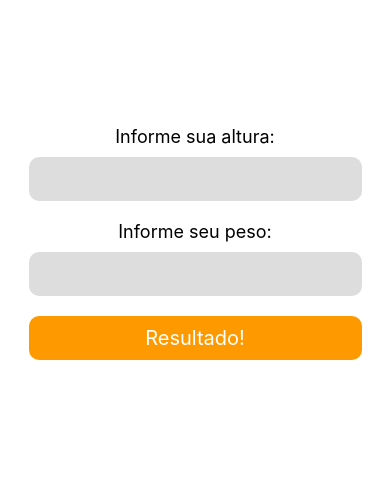
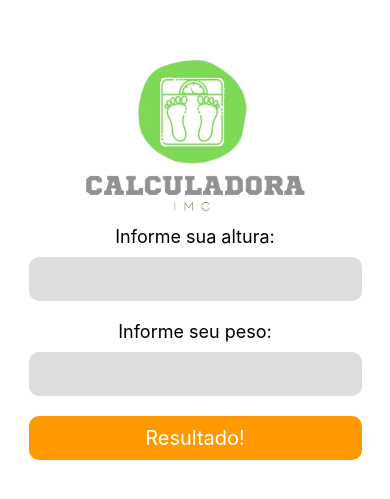
Before and after one commit to EmersonPedroMenezes/Calculadora-IMC-ReactNative, a React Native app: screen / in a window 390 px wide. Shown: the part 169-668 px from the top of the page. Built offline with nearby package versions, Linux system fonts and the light colour scheme.

Commit message:
Adição de logo

```diff
--- a/App.js
+++ b/App.js
@@ -1,18 +1,19 @@
 import { StatusBar } from 'expo-status-bar';
 import { StyleSheet, Text, View } from 'react-native';
-/*import Logo from './src/components/Logo';*/
+import Logo from './src/components/Logo';
 import Form from './src/components/Form/';
 
 export default function App() {
   return (
-    <View style={styles.container}>
+    <View style={styles.box}>
+      <Logo/>
       <Form/>
-    </View>/*<Logo/>*/
+    </View>
   );
 }
 
 const styles = StyleSheet.create({
-  container: {
+  box: {
     flex: 1,
     backgroundColor: '#fff',
     alignItems: 'center',
--- a/src/components/Logo/index.js
+++ b/src/components/Logo/index.js
@@ -3,7 +3,7 @@ import styles from "./style";
 
 export default function Logo() {
     return (
-        <View style={styles.containerLogo}>
+        <View style={styles.logo}>
             <Image style={styles.logo} source={require('../../../assets/logo.png')}/>
         </View>
     )
--- a/src/components/Logo/style.js
+++ b/src/components/Logo/style.js
@@ -1,13 +1,13 @@
 import { StyleSheet } from "react-native";
 
 const styles = StyleSheet.create({
-    containerLogo: {
+    boxLogo: {
         marginBottom: 40,
         alignItems: "center",
     },
     logo: {
-        width: 260,
-        height: 100,
+        width: 300,
+        height: 200,
     },
 });
 
```
Also changed, not shown: assets/logo.png (added).
